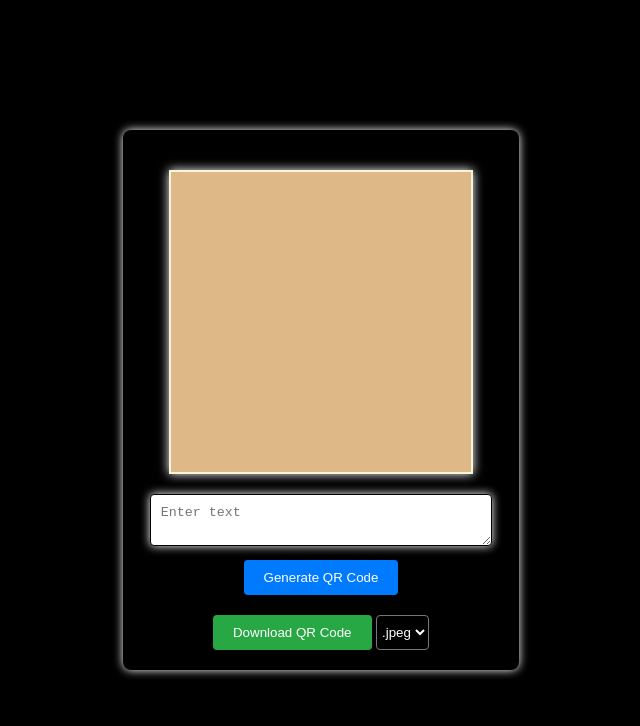
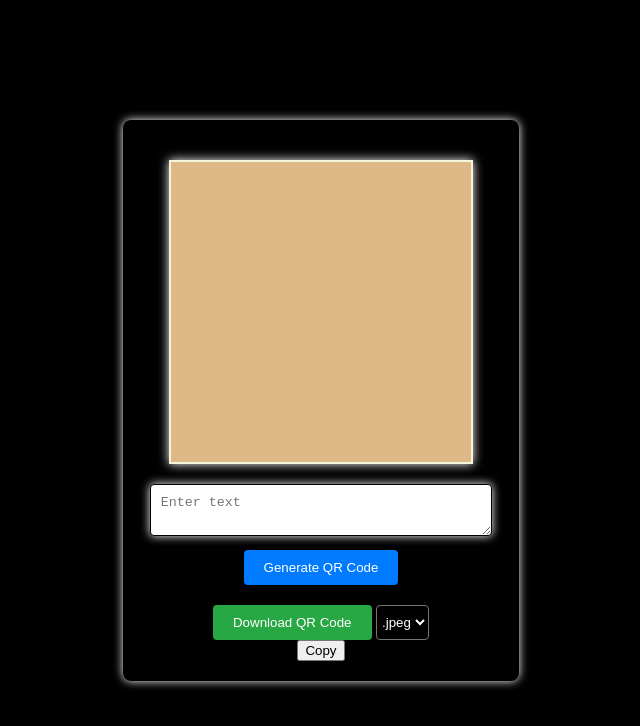
Before and after one commit to debghs/qr-code-gen, a plain HTML site: page index.html in a window 1280 px wide. Shown: the whole page, without its empty margins (319-959 px from the left). Drawn offline with Linux system fonts and the light colour scheme.

Commit message:
added copy button

```diff
--- a/index.html
+++ b/index.html
@@ -19,6 +19,9 @@
             <option value="png">.png</option>
             <option value="svg">.svg</option>
         </select>
+        <div>
+            <button id="copyButton" class="copy-button">Copy</button>
+        </div>
     </div>
     <!-- Include qrcode.js library from CDN -->
     <script src="https://cdnjs.cloudflare.com/ajax/libs/qrcodejs/1.0.0/qrcode.min.js"></script>
```
